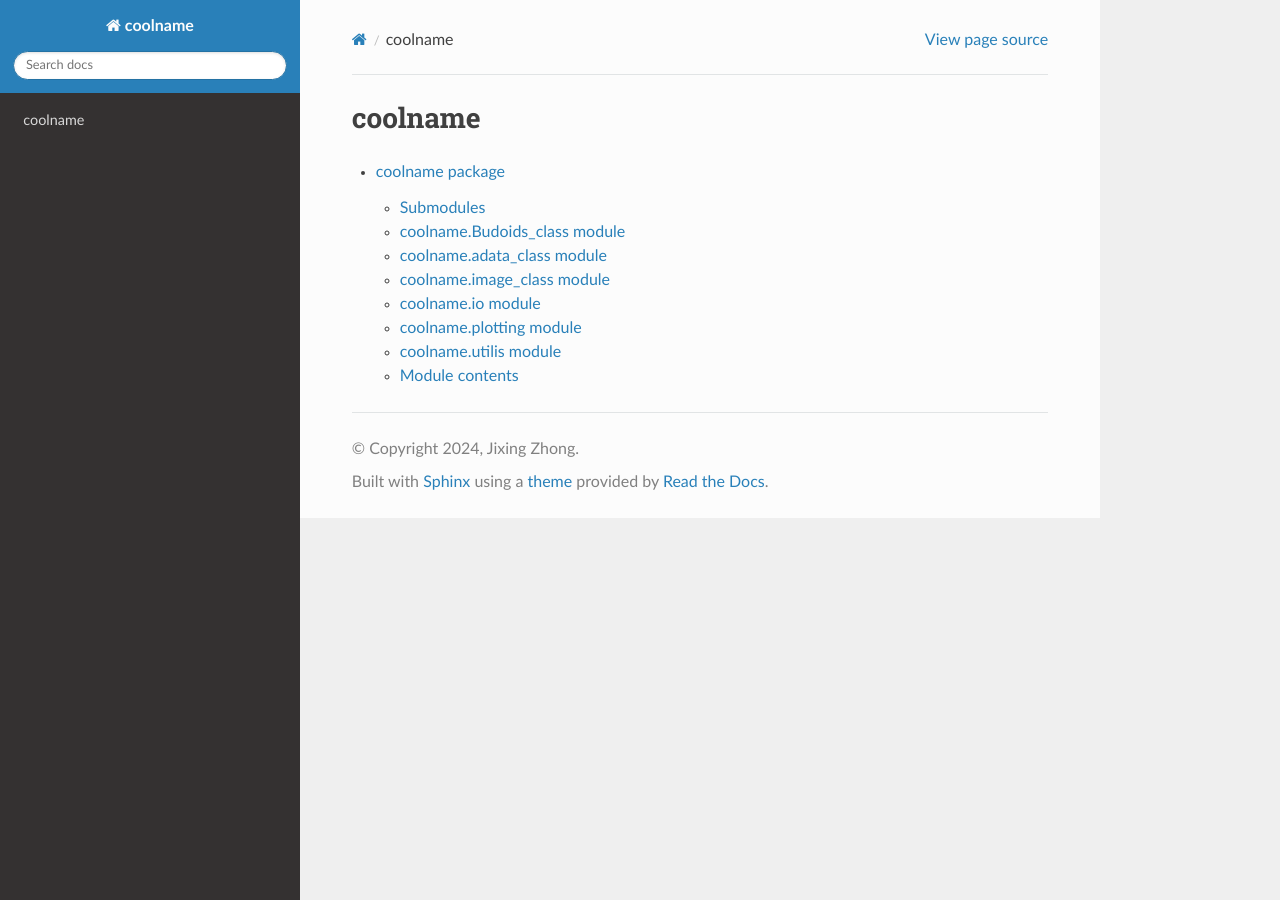
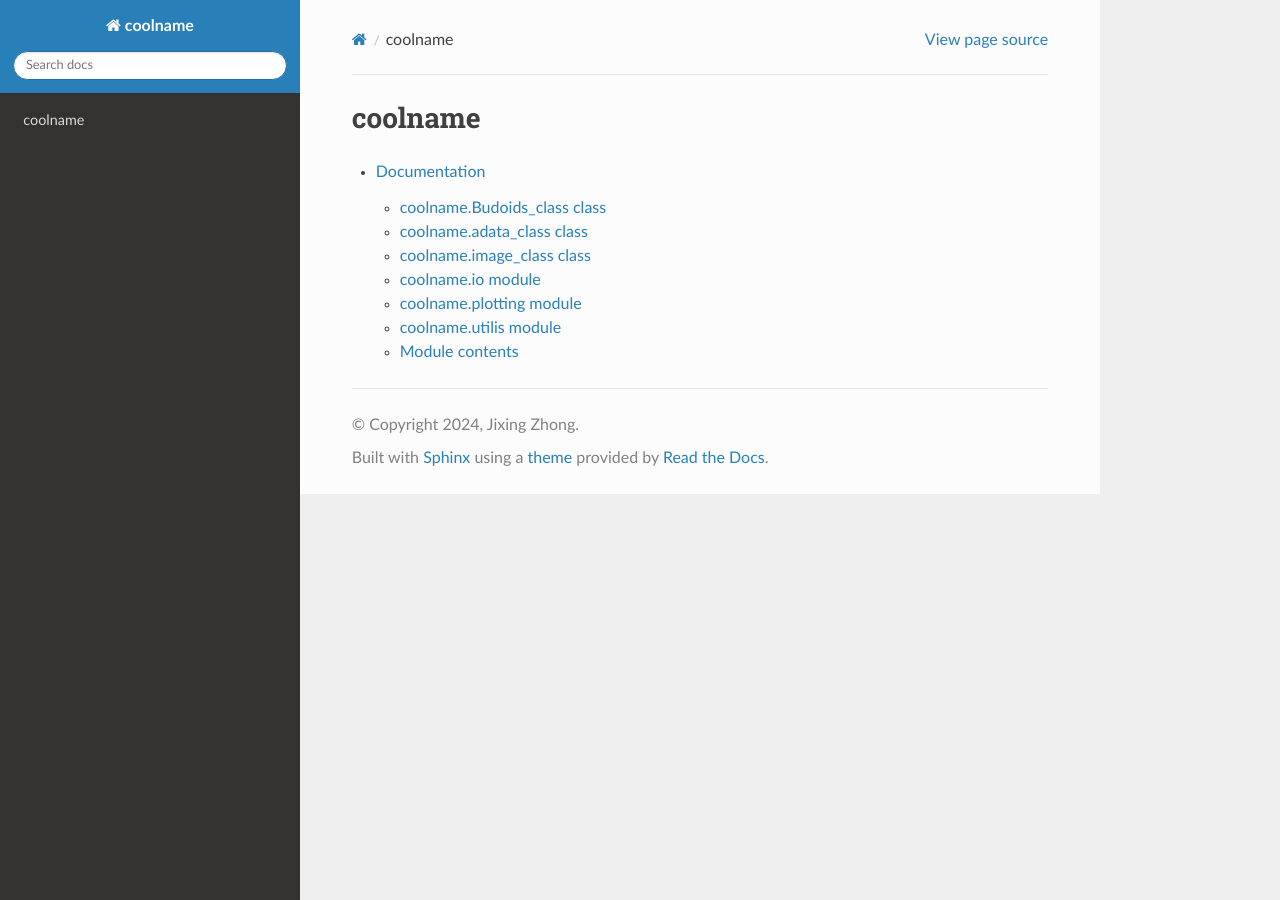
Before and after one commit to AztekinLab/MidlineIdentifier, a Sphinx documentation site: the page built from docs/source/modules.rst, in a window 1280 px wide. Built offline with Sphinx 7.4.7 and the Read the Docs theme 2.0.0, drawn with Linux system fonts in a browser that asks for light colours.

Commit message:
add docs for rtd

```diff
--- a/docs/source/coolname.rst
+++ b/docs/source/coolname.rst
@@ -1,29 +1,26 @@
-coolname package
-================
+Documentation
+=============
 
-Submodules
-----------
-
-coolname.Budoids\_class module
+coolname.Budoids\_class class
 ------------------------------
 
-.. automodule:: coolname.Budoids_class
+.. autoclass:: coolname.Budoids_class
    :members:
    :undoc-members:
    :show-inheritance:
 
-coolname.adata\_class module
+coolname.adata\_class class
 ----------------------------
 
-.. automodule:: coolname.adata_class
+.. autoclass:: coolname.adata_class
    :members:
    :undoc-members:
    :show-inheritance:
 
-coolname.image\_class module
+coolname.image\_class class
 ----------------------------
 
-.. automodule:: coolname.image_class
+.. autoclass:: coolname.image_class
    :members:
    :undoc-members:
    :show-inheritance:
--- a/docs/source/index.rst
+++ b/docs/source/index.rst
@@ -9,7 +9,7 @@ Welcome to coolname's documentation!
 .. toctree::
    :maxdepth: 2
    :caption: Contents:
-
+intro
 coolname
 
 
--- /dev/null
+++ b/docs/source/intro.rst
@@ -0,0 +1,4 @@
+Introduction
+============
+
+``coolname`` is a high-level OO Python package which aims to provide an polarization analysis of oganoids. Please see [our paper](https://)
```
